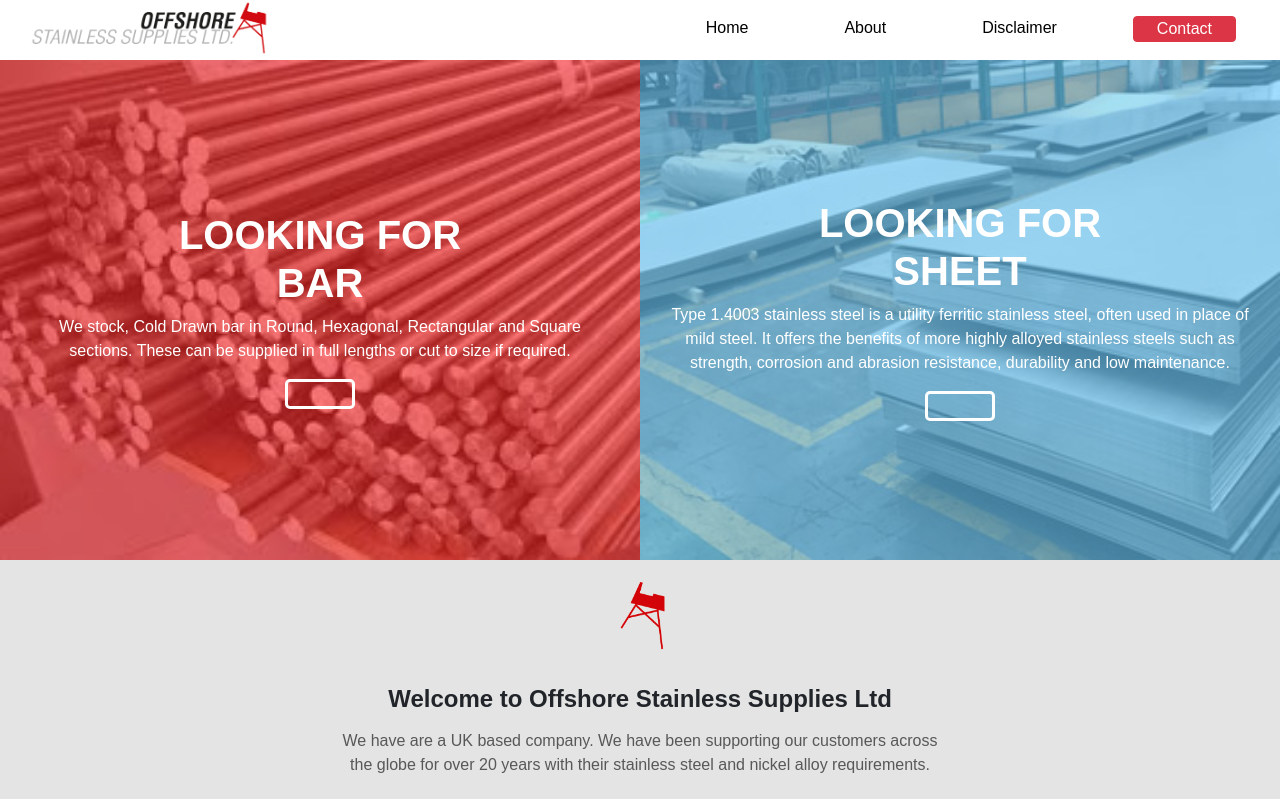
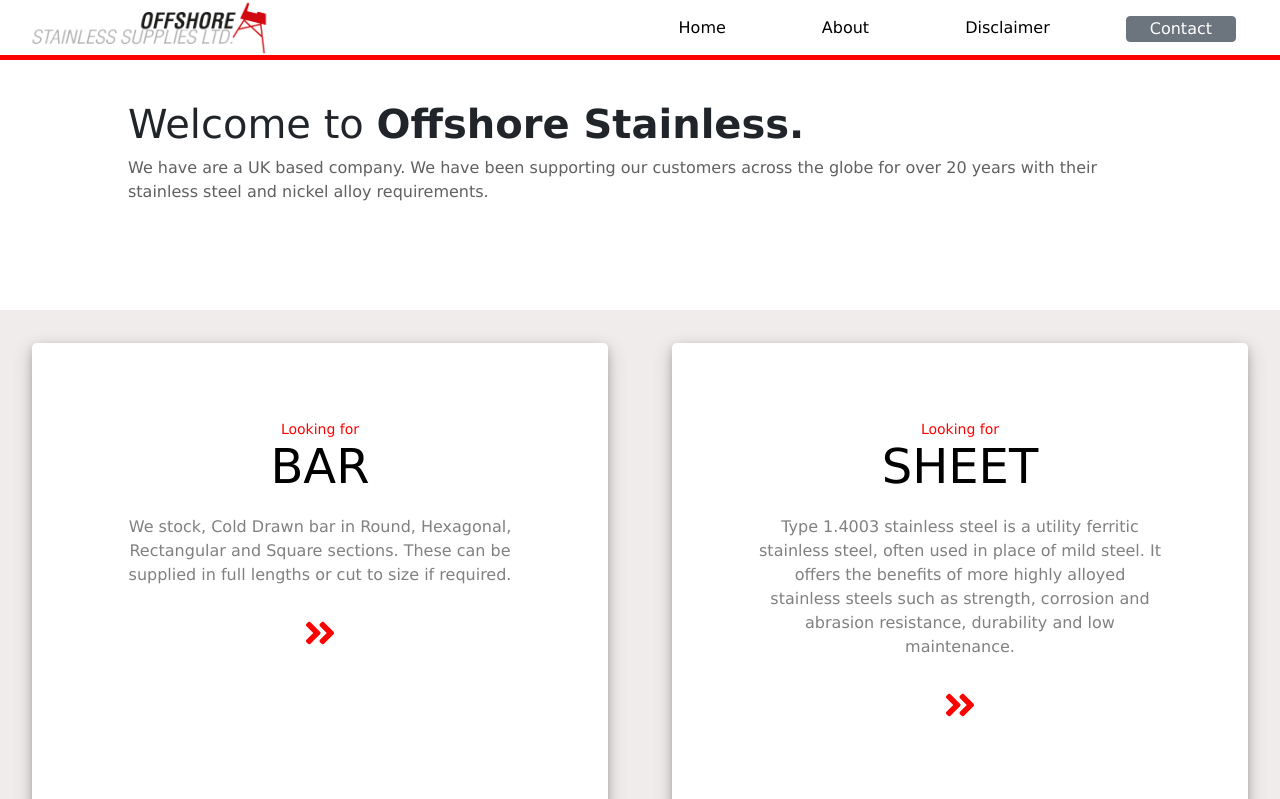
Before and after one commit to sam-joyce/oss, a React (Create React App) app: page / in a window 1280 px wide. Shown: the top 799 px of the page. Built offline with nearby package versions, Linux system fonts and the light colour scheme.

Commit message:
site theme re-done and icons added for links

```diff
--- a/package.json
+++ b/package.json
@@ -8,6 +8,9 @@
     "yarn": "1.22.4"
   },
   "dependencies": {
+    "@fortawesome/fontawesome-svg-core": "^1.2.28",
+    "@fortawesome/free-solid-svg-icons": "^5.13.0",
+    "@fortawesome/react-fontawesome": "^0.1.9",
     "@reach/router": "^1.3.3",
     "@testing-library/jest-dom": "^4.2.4",
     "@testing-library/react": "^9.3.2",
@@ -18,6 +21,7 @@
     "react": "^16.13.1",
     "react-bootstrap": "^1.0.0",
     "react-dom": "^16.13.1",
+    "react-icons": "^3.10.0",
     "react-scripts": "3.4.1"
   },
   "scripts": {
--- a/src/Components/HomePage/HomePage.jsx
+++ b/src/Components/HomePage/HomePage.jsx
@@ -1,38 +1,65 @@
 import React, { Component } from 'react';
 import styles from "./HomePage.module.scss";
-import rig from "../Static/Images/oss-rig.png";
 
-import Button from "../Utility/Button/Button";
+import { FaAngleDoubleRight } from 'react-icons/fa';
 
 class HomePage extends Component {
   state = {}
   render() {
     return (
       <>
-        <div className={styles.container}>
+        <section className={styles.welcome}>
+          <div className={styles.innerText}>
+            <h1>Welcome to <span>Offshore Stainless.</span></h1>
+            <p>We have are a UK based company. We have been supporting our customers across the globe for over 20 years with their stainless steel and nickel alloy requirements.</p>
+          </div>
+        </section>
+        <section className={styles.container}>
+          <article className={styles.bar_box}>
+            <div>
+              <h4>Looking for <br /> <span>BAR</span></h4>
+              <p>We stock, Cold Drawn bar in Round, Hexagonal, Rectangular and Square sections. These can be supplied in full lengths or cut to size if required.</p>
+              <a href="*">
+                <FaAngleDoubleRight className={styles.button} />
+              </a>
+            </div>
+          </article>
+          <article className={styles.sheet_box}>
+            <div>
+              <h4>Looking for <br /> <span>SHEET</span></h4>
+              <p>Type 1.4003 stainless steel is a utility ferritic stainless steel, often used in place of mild steel. It offers the benefits of more highly alloyed stainless steels such as strength, corrosion and abrasion resistance, durability and low maintenance.</p>
+              <a href="*">
+                <FaAngleDoubleRight className={styles.button} />
+              </a>
+            </div>
+          </article>
+        </section>
+
+
+        {/* <div className={styles.container}>
+          <div className={styles.intro}>
+            <section className={styles.content}>
+              <img src={rig} alt="oil rig from company logo" />
+              <h4>Welcome to Offshore Stainless Supplies Ltd</h4>
+              <p>We have are a UK based company. We have been supporting our customers across the globe for over 20 years with their stainless steel and nickel alloy requirements.</p>
+              <button>About us</button>
+            </section>
+          </div>
           <div className={styles.bar_box}>
             <div className={styles.color_overlay1}></div>
-            <h1>LOOKING FOR <br/>BAR</h1>
+            <h1>LOOKING FOR <br />BAR</h1>
             <p>We stock, Cold Drawn bar in Round, Hexagonal, Rectangular and Square sections. These can be supplied in full lengths or cut to size if required.</p>
-            {/* <button>Bar</button> */}
-            <Button text={`Bar`}/>
+
+            <Button text={`Bar`} />
           </div>
           <div className={styles.sheet_box}>
             <div className={styles.color_overlay2}></div>
-            <h1>LOOKING FOR <br/>SHEET</h1>
+            <h1>LOOKING FOR <br />SHEET</h1>
             <p>Type 1.4003 stainless steel is a utility ferritic stainless steel, often used in place of mild steel. It offers the benefits of more highly alloyed stainless steels such as strength, corrosion and abrasion resistance, durability and low maintenance.</p>
-            {/* <button>Sheet</button> */}
-            <Button handleClick={console.log("clicked")} text={`Sheet`}/>
+
+            <Button handleClick={console.log("clicked")} text={`Sheet`} />
           </div>
-        </div>
-        <div className={styles.intro}>
-          <section className={styles.content}>
-            <img src={rig} alt="oil rig from company logo"/>
-            <h4>Welcome to Offshore Stainless Supplies Ltd</h4>
-            <p>We have are a UK based company. We have been supporting our customers across the globe for over 20 years with their stainless steel and nickel alloy requirements.</p>
-            <button>About us</button>
-          </section>
-        </div>
+        </div> */}
       </>
     );
   }
--- a/src/Components/HomePage/HomePage.module.scss
+++ b/src/Components/HomePage/HomePage.module.scss
@@ -1,92 +1,162 @@
 * {
-  font-family: Arial, Helvetica, sans-serif;
+  font-family: Verdana, Geneva, Tahoma, sans-serif
+}
+
+.welcome {
+  width: 100%;
+  height: 250px;
+  // border-bottom: 2px solid black;
+  display: flex;
+  justify-content: center;
+
+  .innerText {
+    width: 80%;
+    height: 90%;
+    // border: 2px solid black;
+    padding-top: 40px;
+  }
+
+  span {
+    font-weight: bold;
+  }
 }
 
 .container {
   // border: 2px solid black;
   width: 100%;
-  height: 500px;
+  height: 650px;
   display: flex;
   flex-direction: row;
+  justify-content: space-around;
+  align-items: center;
+  background-color: rgb(240, 236, 236);
 
-  .sheet_box {
-    background: #000 url(../Static/Images/sheets.jpg);
-
-    .color_overlay2 {
-      width: 100%;
-      height: 100%;
-      background-color: rgb(106, 203, 255);
-      opacity: 0.6;
-      position: absolute;
-    }
-  }
-
-  .bar_box {
-    background: #000 url(../Static/Images/bars.jpg);
-
-    .color_overlay1 {
-      width: 100%;
-      height: 100%;
-      background-color: rgb(255, 39, 39);
-      opacity: 0.6;
-      position: absolute;
-    }
-  }
-
-  .sheet_box, .bar_box {
-    background-size: cover;
-    color: white !important;
-    height: 500px;
-    width: 50%;
-    overflow: visible;
+  article {
+    width: 45%;
+    height: 90%;
+    background-color: white;
+    border-radius: 5px;
+    box-shadow: 0 4px 8px 0 rgba(0, 0, 0, 0.2), 0 6px 20px 0 rgba(0, 0, 0, 0.19);
     display: flex;
-    flex-direction: column;
     justify-content: center;
     align-items: center;
-    position: relative;
-    text-align: center;
-    padding: 0 30px;
 
-    h1 {
-      z-index: 3;
-      font-weight: bold;
-    }
+    div {
+      width: 70%;
+      height: 80%;
+      // border: 2px solid black;
+      text-align: center;
 
-    p {
-      z-index: 3;
-      color: white !important;
+      h4 {
+        color: red;
+        font-size: 14px;
+        margin: 20px 0;
+
+        span {
+          font-size: 48px;
+          // font-weight: bold;
+          color: black;
+        }
+      }
+
+      p {
+        color: grey;
+      }
+
+      a {
+        color: red;
+        font-size: 36px;
+      }
     }
   }
 }
 
-.intro {
-  height: 400px;
-  width: 100%;
-  background-color: rgb(228, 228, 228);
-  display: flex;
-  justify-content: center;
-  text-align: center;
 
-  .content {
-    width: 600px;
+// .container {
+//   // border: 2px solid black;
+//   width: 100%;
+//   height: 500px;
+//   display: flex;
+//   flex-direction: row;
 
-    img {
-      height: 70px;
-      width: 55px;
-      margin: 20px 0;
-    }
+//   .sheet_box {
+//     background: #000 url(../Static/Images/sheets.jpg);
 
-    h4 {
-      font-weight: bold;
-      margin: 15px 0;
-    }
+//     .color_overlay2 {
+//       width: 100%;
+//       height: 100%;
+//       background-color: rgb(106, 203, 255);
+//       opacity: 0.6;
+//       position: absolute;
+//     }
+//   }
 
-    button {
-      border: none;
-      padding: 3px;
-      background: transparent;
-      font-weight: bold;
-      border-radius: 5px;
-    }
-  }
-}
+//   .bar_box {
+//     background: #000 url(../Static/Images/bars.jpg);
+
+//     .color_overlay1 {
+//       width: 100%;
+//       height: 100%;
+//       background-color: rgb(255, 39, 39);
+//       opacity: 0.6;
+//       position: absolute;
+//     }
+//   }
+
+//   .sheet_box, .bar_box {
+//     background-size: cover;
+//     color: white !important;
+//     height: 500px;
+//     width: 50%;
+//     overflow: visible;
+//     display: flex;
+//     flex-direction: column;
+//     justify-content: center;
+//     align-items: center;
+//     position: relative;
+//     text-align: center;
+//     padding: 0 30px;
+
+//     h1 {
+//       z-index: 3;
+//       font-weight: bold;
+//     }
+
+//     p {
+//       z-index: 3;
+//       color: white !important;
+//     }
+//   }
+// }
+
+// .intro {
+//   height: 400px;
+//   width: 100%;
+//   background-color: rgb(228, 228, 228);
+//   display: flex;
+//   justify-content: center;
+//   text-align: center;
+
+//   .content {
+//     width: 600px;
+
+//     img {
+//       height: 70px;
+//       width: 55px;
+//       margin: 20px 0;
+//     }
+
+//     h4 {
+//       font-weight: bold;
+//       margin: 15px 0;
+//     }
+
+//     button {
+//       border: none;
+//       padding: 3px;
+//       background: transparent;
+//       font-weight: bold;
+//       border-radius: 5px;
+//     }
+//   }
+// }
--- a/src/Components/NavBar/NavBar.jsx
+++ b/src/Components/NavBar/NavBar.jsx
@@ -27,7 +27,7 @@ class NavBar extends Component {
                   <Nav.Link><Link to="/about">About</Link></Nav.Link>
                   <Nav.Link><Link to="/disclaimer">Disclaimer</Link></Nav.Link>
                   <Nav.Link to="/contact" route="/contact">
-                    <Button variant="danger" className={styles.contact}><Link to="/contact">Contact</Link></Button>
+                    <Button variant="secondary" className={styles.contact}><Link to="/contact">Contact</Link></Button>
                   </Nav.Link>
                 </Nav>
               </Navbar.Collapse>
--- a/src/Components/NavBar/NavBar.module.scss
+++ b/src/Components/NavBar/NavBar.module.scss
@@ -17,6 +17,7 @@ a {
   width: 100%;
   height: 60px;
   display: flex;
+  border-bottom: 5px solid red;
 
   .section_one {
     // border: 2px solid black;
--- a/src/Components/ProductPage/ProductPage.module.scss
+++ b/src/Components/ProductPage/ProductPage.module.scss
@@ -6,19 +6,21 @@
 
 .container {
   width: 100%;
-  height: 800px;
+  height: 900px;
   display: flex;
   justify-content: center;
   background-color: rgb(228, 228, 228);
 
   .inner_container {
     width: 95%;
-    height: 770px;
+    height: 820px;
     margin: auto;
     background-color: white;
     border-radius: 5px;
     display: grid;
     grid-template-columns: 1fr 1fr 1fr;
+    box-shadow: 0 4px 8px 0 rgba(0, 0, 0, 0.2), 0 6px 20px 0 rgba(0, 0, 0, 0.19);
+
 
     section {
       // border: 2px solid red;
@@ -60,9 +62,22 @@
       align-items: center;
 
       article {
-        background-color: lime;
+        background-color: red;
+        padding: 40px;
         width: 95%;
         height: 22%;
+        border-radius: 5px;
+        color: white;
+        text-align: center;
+
+        h4 {
+          font-weight: bold;
+        }
+
+        a {
+          color: white;
+          font-size: 30px;
+        }
       }
     }
   }
--- a/src/Components/Utility/Button/Button.module.scss
+++ b/src/Components/Utility/Button/Button.module.scss
@@ -5,17 +5,19 @@
 }
 
 .button {
-  border: 3px solid white;
+  border: 3px solid red;
   padding: 1px 5px;
-  color: white;
-  background-color: transparent;
+  color: red;
+  background-color: white;
   font-weight: bold;
   width: 70px;
   height: 30px;
   z-index: 3;
-  border-radius: 5px;
+  border-radius: 10px;
 
   &:hover {
-    border: 3px double white;
+    background-color: red;
+    color: white;
+    transition: 0.4s ease;
   }
 }
```
Also changed, not shown: src/Components/ProductPage/ProductPage.jsx (+21 -4 lines), 1 other file (tests, documents, lock files or other folders).
